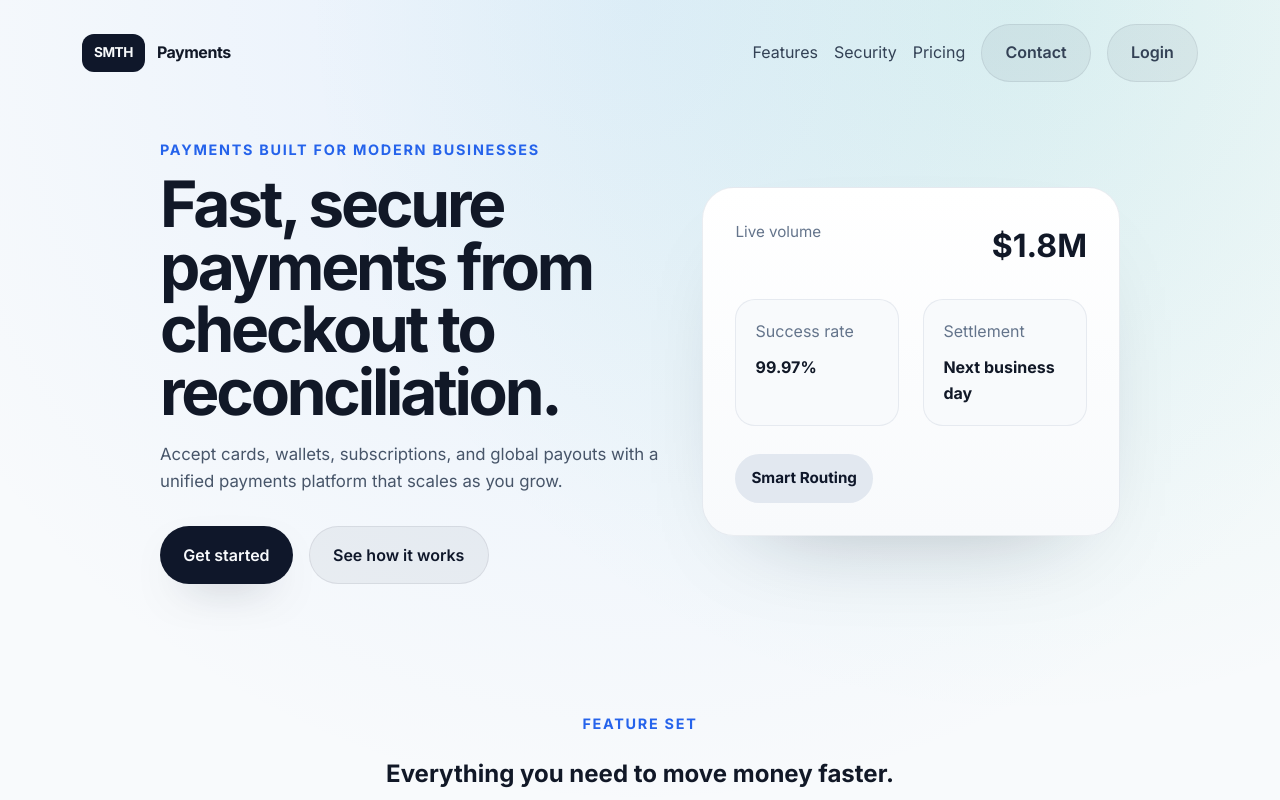
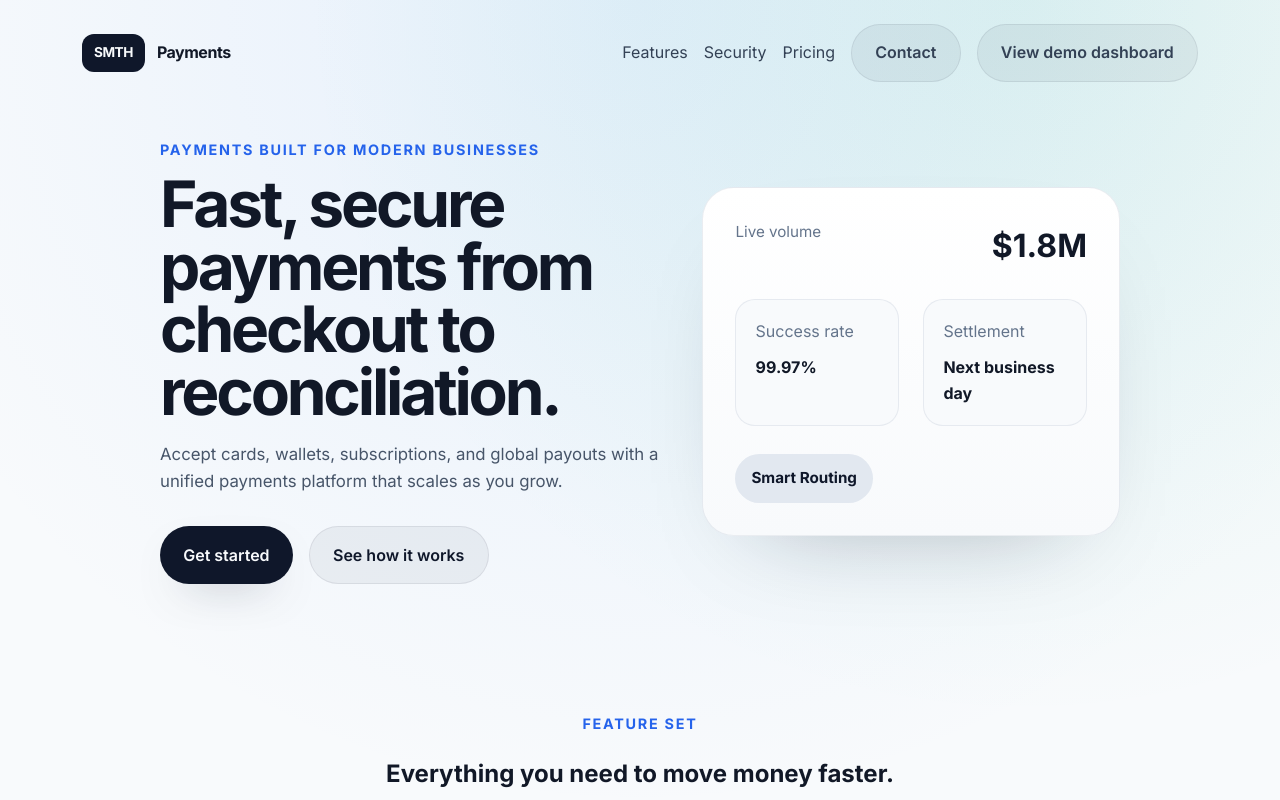
Before and after one commit to mccrann/smth-payments, a plain HTML site: page index.html in a window 1280 px wide. Shown: the top 800 px of the page. Drawn offline with Linux system fonts and the light colour scheme.

Commit message:
Replace Login link with View demo dashboard link

```diff
--- a/index.html
+++ b/index.html
@@ -20,7 +20,7 @@
       <a href="#security">Security</a>
       <a href="#pricing">Pricing</a>
       <a href="#contact" class="button button-secondary">Contact</a>
-      <a href="#login" class="button button-outline">Login</a>
+      <a href="/demo" class="button button-outline">View demo dashboard</a>
     </nav>
   </header>
 
```
